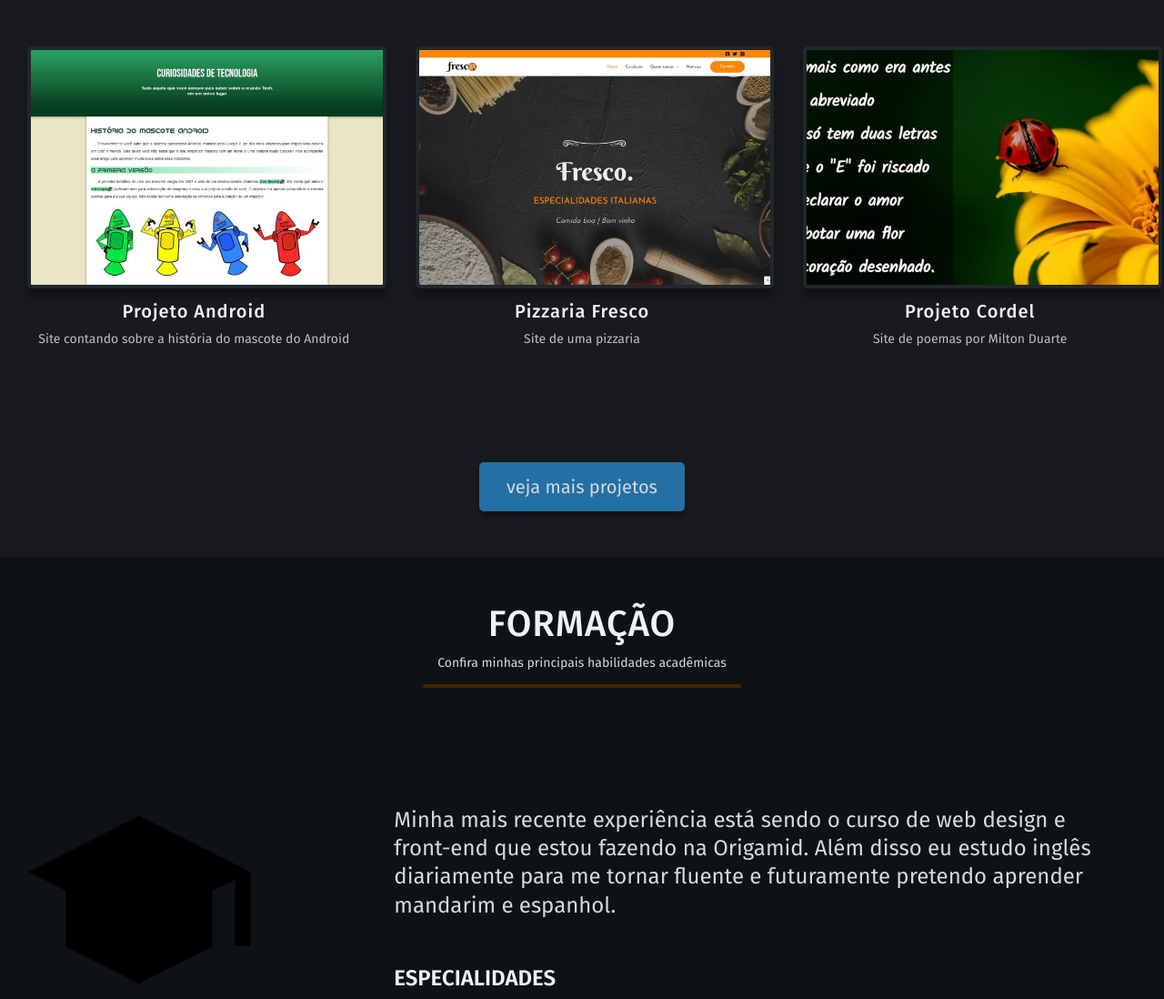
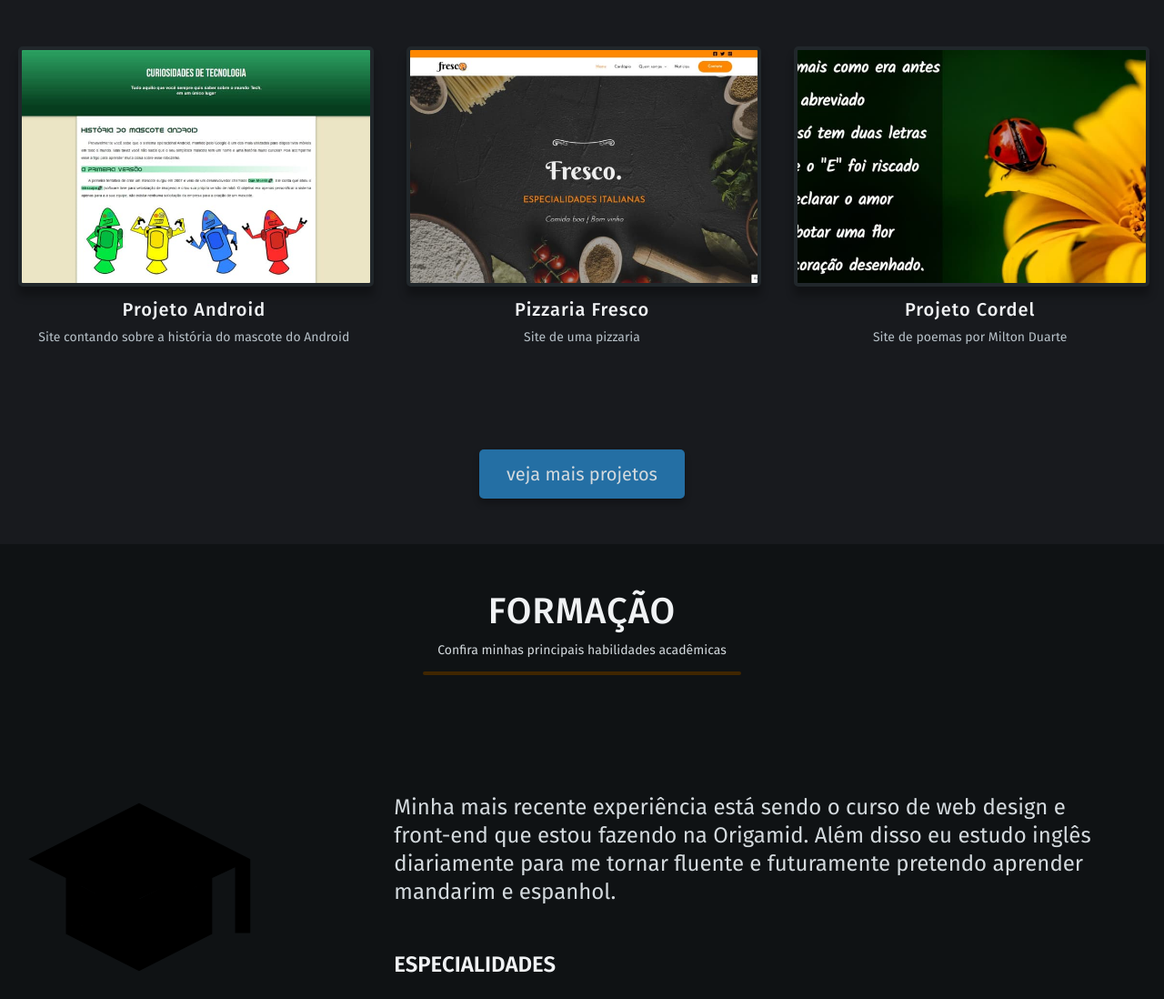
Before and after one commit to gustavogularte/portfolio, a plain HTML site: page index.html in a window 1280 px wide. Shown: the part 1002-2100 px from the top of the page at 91% size. Drawn offline with Linux system fonts and the light colour scheme.

Commit message:
home final

```diff
--- a/css/portfolio.css
+++ b/css/portfolio.css
@@ -44,11 +44,15 @@
     max-width: 41rem;
 }
 
+.destaques a {
+    padding: 0px;
+}
+
 .imgProjeto {
     border: solid 0.4rem #21272B;
     border-radius: 0.5rem;
     box-shadow: 0px 10px 10px rgba(0, 0, 0, 0.3);
-    width: 100%;
+    width: 99%;
 }
 
 .tituloProjeto {
--- a/index.html
+++ b/index.html
@@ -4,6 +4,7 @@
     <meta charset="UTF-8">
     <meta http-equiv="X-UA-Compatible" content="IE=edge">
     <meta name="viewport" content="width=device-width, initial-scale=1.0">
+    <meta name="description" content="Portfólio Desenvolvedor Front-End e Web Designer">
     <title>Gustavo - Desenvolvedor Front-End & Web Designer</title>
     <link rel="stylesheet" href="./css/style.css">
 </head>
@@ -57,7 +58,7 @@
 
             <ul>
                 <li>
-                    <a href="https://gustavogularte.github.io/projeto-android/" target="_blank">
+                    <a class="aa" href="https://gustavogularte.github.io/projeto-android/" target="_blank">
                         <img class="imgProjeto" src="img/dest 1.jpg" alt="projeto android">
                         <h3 class="tituloProjeto">Projeto Android</h3>
                         <p class="descProjeto">Site contando sobre a história do mascote do Android</p>
```
